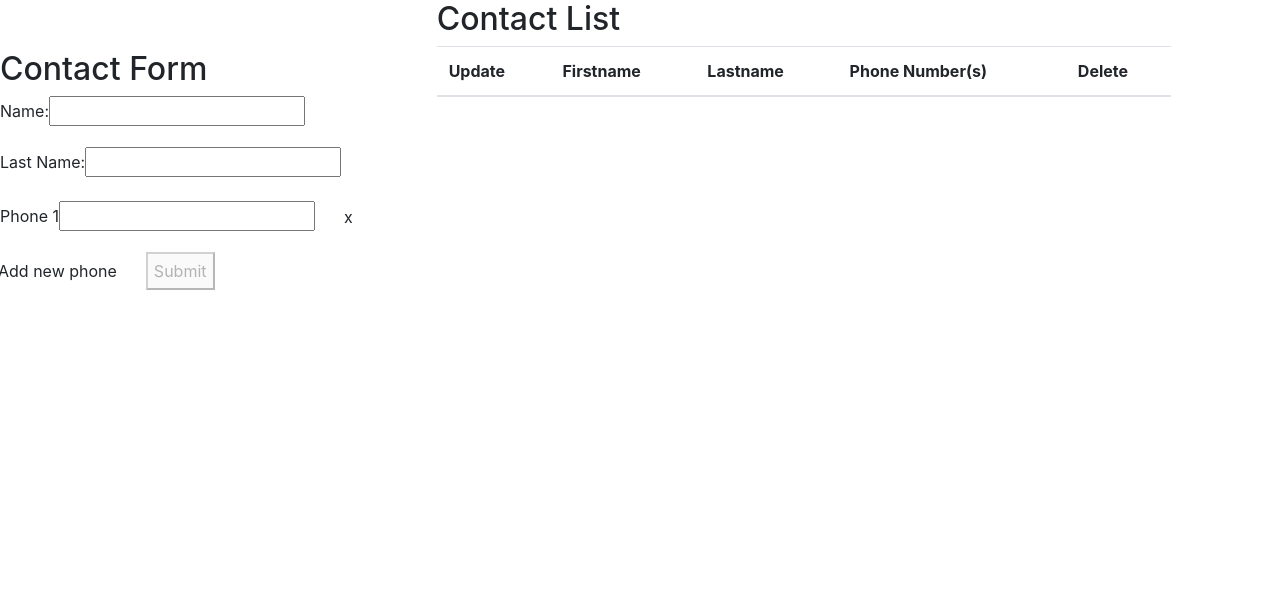
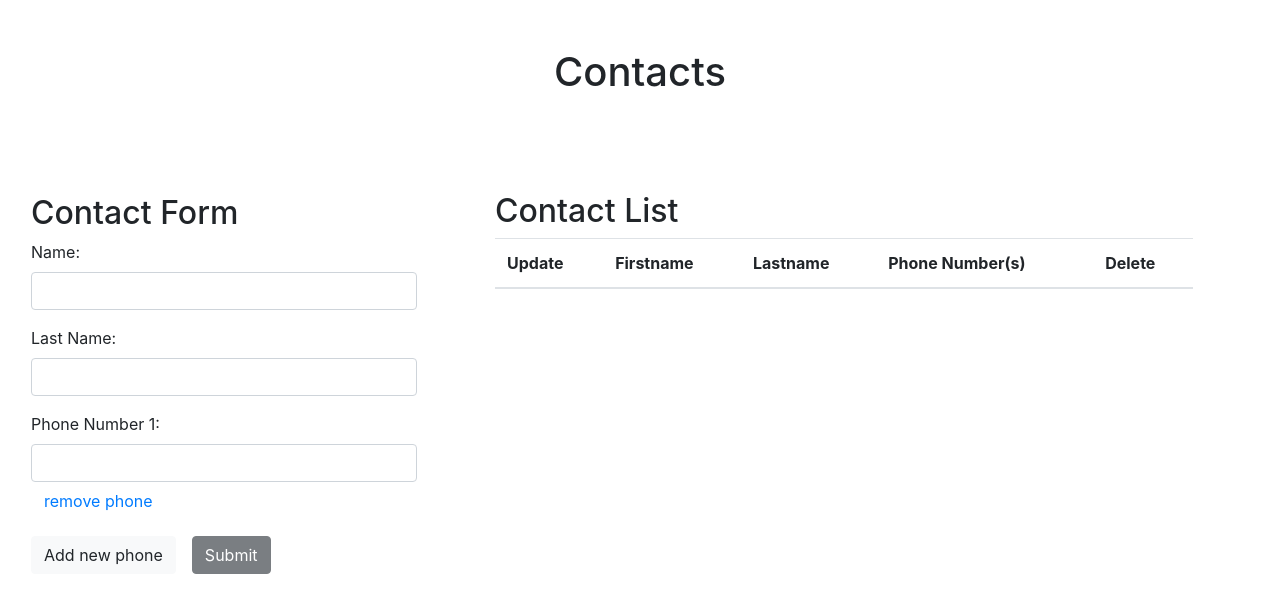
Before and after one commit to josuesencion/CRUD-project1, an Angular app: page / in a window 1280 px wide. Shown: the top 612 px of the page. Built offline with nearby package versions, Linux system fonts and the light colour scheme.

Commit message:
more maquillaje.com..., it doesn't look as ugly now, but needs more imporvemtns, and changes in the code!?

```diff
--- a/src/app/contact/contact.component.html
+++ b/src/app/contact/contact.component.html
@@ -1,11 +1,11 @@
-
-<div class="row">
+<h1 style="text-align:center; margin-top: 3rem">Contacts</h1>
+<div class="row" style="margin:1rem; margin-top: 3rem">
   <div class="col-sm-4 col-offset-sm-1" style="text-align: left;padding: 15px"  style="margin-top:50px;">
     <h2>Contact Form</h2>
-    <form [formGroup]="myForm" novalidate (ngSubmit)="onSubmit(myForm.value)">
+    <form [formGroup]="myForm" novalidate (ngSubmit)="onSubmit(myForm.value)"  class="form-horizontal">
       <div class="form-group float-label-control">
           <label>Name: </label>
-          <input type="text" formControlName="name">
+          <input type="text" formControlName="name" class="form-control">
           <small
           *ngIf="myForm.controls.name.invalid
           && (myForm.controls.name.dirty
@@ -15,7 +15,7 @@
       </div>
       <div class="form-group float-label-control">
           <label>Last Name: </label>
-          <input type="text" formControlName="lastName">
+          <input type="text" formControlName="lastName" class="form-control">
           <small
           *ngIf="myForm.controls.name.invalid
           && (myForm.controls.lastName.dirty
@@ -30,27 +30,34 @@
           </span>
           <div [formGroupName]="i">
             <div class="form-group float-label-control">
-              <label>Phone {{i + 1}}</label>
-              <input type="text" formControlName="phone">
+              <label>Phone Number {{i + 1}}:</label>
+              <input type="text" formControlName="phone" class="form-control">
+              <span>
+                  <button type="button" class="btn btn-link" (click)="removePhone(i)">remove phone</button>
+              </span>
+
               <small
               *ngIf="myForm.controls.name.invalid
               && (myForm.controls.lastName.dirty
               || myForm.controls.lastName.touched)" class="text-danger">
               Incorrect Phone Number Format.
               </small>
-              <a class ="btn removePhoneBtn" type="button" (click)="removePhone(i)">x</a>
+
             </div>
           </div>
         </div>
       </div>
-      <div class="row" style="display: flex">
-        <a class="btn custom-btn" type="button" (click)="addPhone()">Add new phone</a>
-        <button type="submit" [disabled]="!myForm.valid">{{!updateMode?'Submit':'Update'}}</button>
+      <div class="row " style="display: flex">
+
+        <div class="col-sm-offset-2 col-sm-10">
+            <button style="margin-right: 1rem" type="button" class="btn btn-light" (click)="addPhone()">Add new phone</button>
+            <button  type="submit" class="btn btn-dark" [disabled]="!myForm.valid">{{!updateMode?'Submit':'Update'}}</button>
+        </div>
       </div>
 
    </form>
   </div>
-  <div class="col-sm-7">
+  <div class="col-sm-7 table-responsive" style="margin: 1rem;margin-top: 3rem; margin-left: 3rem">
       <h2>Contact List</h2>
       <table class="table table-hover">
           <thead>
@@ -75,23 +82,12 @@
                   </div>
               </td>
               <td *ngIf="!!contact">
-                  <button (click)="onDelete(contact.id)">Delete</button>
+                  <button type="button" class="btn btn-danger" (click)="onDelete(contact.id)">Delete</button>
               </td>
             </tr>
           </tbody>
         </table>
     <div>
-      <!-- <div *ngFor="let contact of contacts">
-        <div *ngIf="!!contact">
-          <input type="radio" name="contact" (click)="onRowSelected(contact.id)">
-            <p>{{contact.name}}</p>
-            <p>{{contact.lastName}}</p>
-            <div *ngFor="let phone of contact.phones">
-              <p>{{phone.phone}}</p>
-            </div>
-            <button (click)="onDelete(contact.id)">Delete</button>
-        </div>
-      </div> -->
     </div>
   </div>
 </div>
--- a/src/styles.css
+++ b/src/styles.css
@@ -1,9 +1,2 @@
 /* You can add global styles to this file, and also import other style files */
 @import "~bootstrap/dist/css/bootstrap.min.css";
-
-.custom-btn {
-    margin-right: 1rem;
-}
-.removePhoneBtn{
-    margin-left: 1rem;
-}
```
